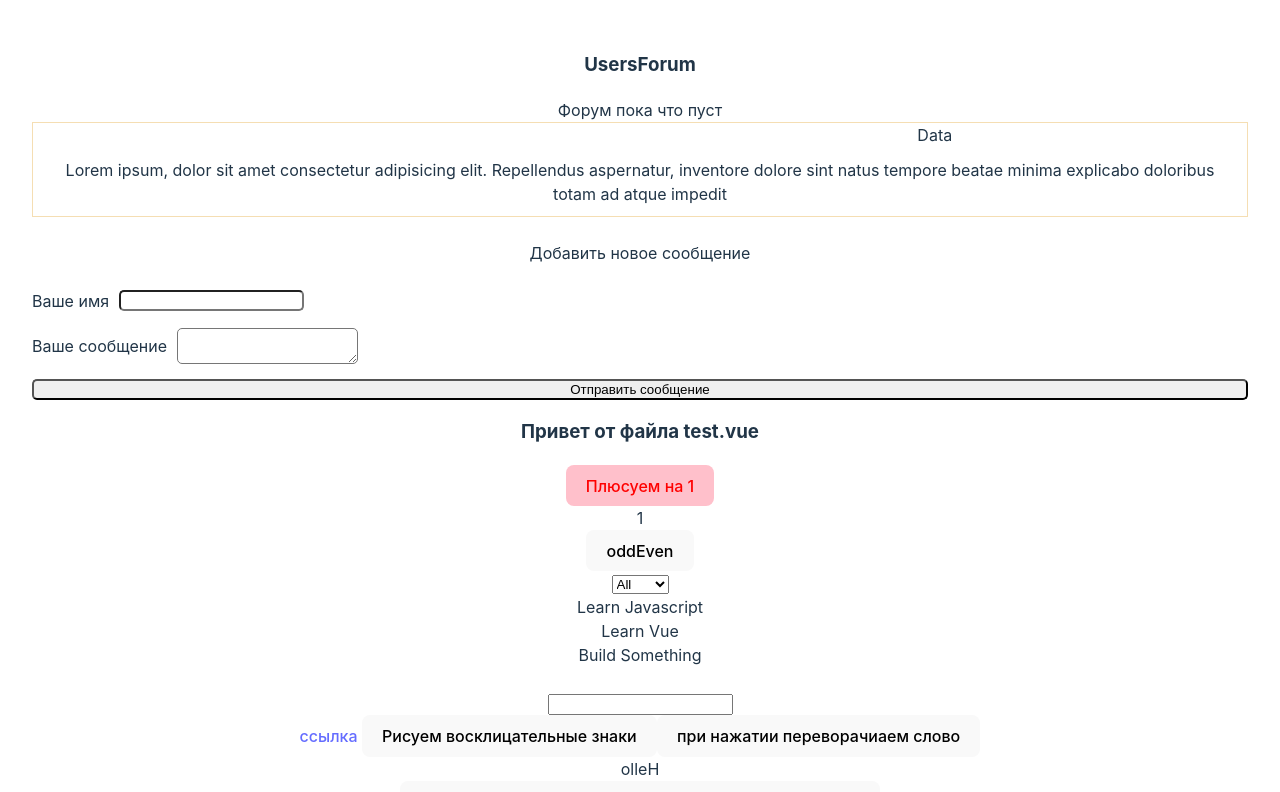
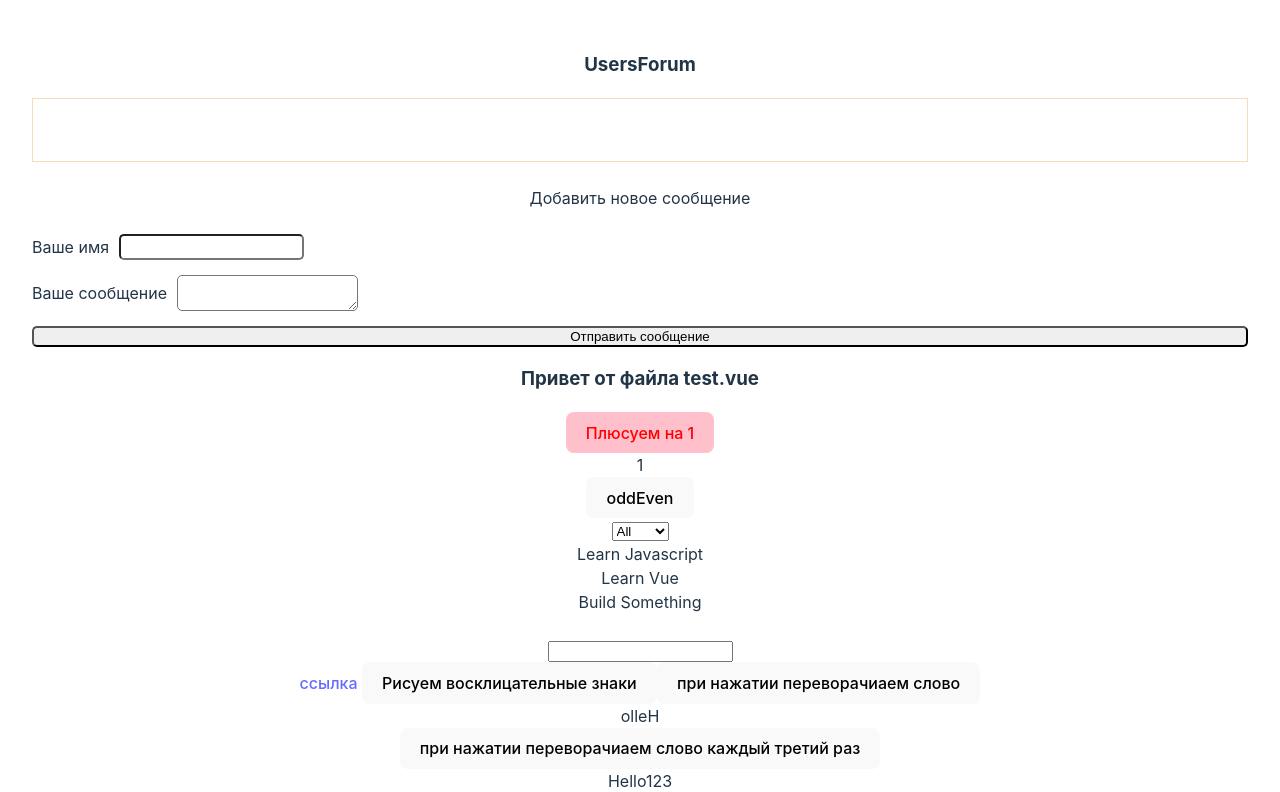
Before and after one commit to belkud/work_with_Vue, a Vue app: page / in a window 1280 px wide. Shown: the top 792 px of the page. Built offline with nearby package versions, Linux system fonts and the light colour scheme.

Commit message:
make users'forum details

```diff
--- a/src/components/UsersForum.vue
+++ b/src/components/UsersForum.vue
@@ -2,31 +2,31 @@
 <template>
     <h3>UsersForum</h3>
 
-<div>Форум пока что пуст</div>
 
+<!-- сюда закидываем -->
 <div id="container_forum">
-
     <div>
-        <div>{{ name }}</div>
-        <div>Data</div>
+        <div>{{ userName }}</div>
+        <div>{{ date2 }}</div>
     </div>
-    <div>Lorem ipsum, dolor sit amet consectetur adipisicing elit. Repellendus aspernatur, inventore dolore sint natus tempore beatae minima explicabo doloribus totam ad atque impedit</div>
+    <div>{{ userMessage }}</div>
+</div>
 
 
-</div>
 
 <br>
 <div>Добавить новое сообщение</div>
 <br>
 
+<!-- форма где пишем -->
 <form id="user_form">
     <div>
         <label for="">Ваше имя</label>
-    <input type="text">
+        <input v-model.lazy="name" type="text" >
     </div>
     <div>
         <label for="">Ваше сообщение</label>
-    <textarea name="" id=""></textarea>
+        <textarea v-model.lazy="message" name="" id=""></textarea>
     </div>
     <input @click.prevent="sendData" type="submit" value="Отправить сообщение">
 </form>
@@ -35,15 +35,58 @@
 
 
 <script setup lang="ts">
-import { ref } from "vue";
+import { ref, onBeforeMount, onMounted, onUpdated,
+onBeforeUpdate, onBeforeUnmount, onUnmounted } from "vue";
 
 let name = ref('')
+let userName = ref('')
+
+let date = new Date()
+let date2 = ref('')
+
+let message = ref('')
+let userMessage = ref('')
+
 
 function sendData() {
-    console.log('test');
+
+    userName.value = name.value
+    name.value = ''
+
+    date2.value = date.toISOString()
+
+    userMessage.value = message.value
+    message.value = ''
 
 }
 
+
+
+
+
+
+
+//!!!!!!!!!!!!!!!!!!!!!! теория !!!!!!!!!!!!!!!!!!!!!!!!!!!!11
+
+
+
+onBeforeMount (()=> {
+    document.addEventListener('click', (e:any)=> {
+        // console.log(e.pageX);
+        // console.log('я примонтирован2');
+    })
+
+})
+
+onMounted (()=> {
+    // console.log('я примонтирован');
+})
+
+
+
+onUpdated (()=> {
+    // console.log('onUpdated');
+})
 
 
 </script>
@@ -60,6 +103,10 @@ function sendData() {
     justify-content: space-around;
     border-bottom: 1px solid white;
 }
+#container_forum div {
+    min-height: 20px;
+}
+
 #container_forum>:nth-child(2) {
     padding: 10px;
 }
@@ -71,10 +118,12 @@ function sendData() {
 #user_form div{
     display: flex;
     gap: 10px;
-    align-items: center
+    align-items: center;
+    min-height: 20px;
 }
 
 #user_form input, #user_form textarea{
+    min-height: 20px;
     border-radius: 5px;
 }
 
--- a/src/components/test.vue
+++ b/src/components/test.vue
@@ -170,9 +170,6 @@ let apple = 'orange'
     // (отображение компонента в DOM дереве)
 
 
-    setTimeout(() => {
-    }, 100);
-
 
     onMounted (()=> {
         checkJS()
```
Lines whose indentation alone changed are shown as unchanged.
